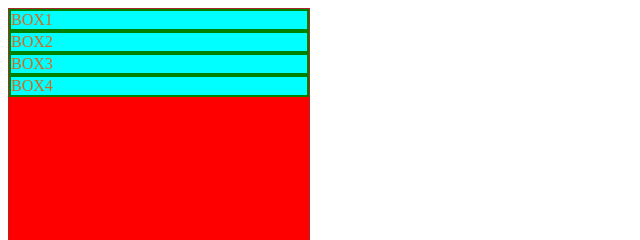
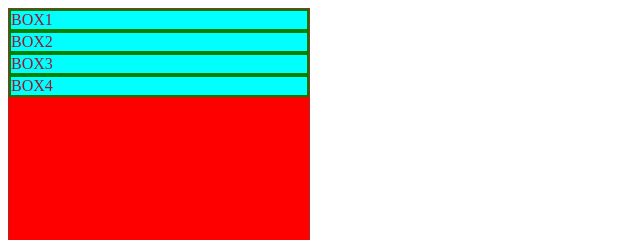
Before and after one commit to hyannu/ANIMATION-project, a plain HTML site: page index.html in a window 1280 px wide. Shown: the top 240 px of the page, 0-640 px from the left. Drawn offline with Linux system fonts and the light colour scheme.

Commit message:
use dark red color in box

```diff
--- a/style.css
+++ b/style.css
@@ -8,6 +8,7 @@
 .box{
     border: 2px solid green;
     background-color: aqua;
-    color:chocolate;
+    --dark-red:#981a2c;
+    color:#981a2c;
 
 }
```
Also changed, not shown: index.html (line endings or trailing spaces).
